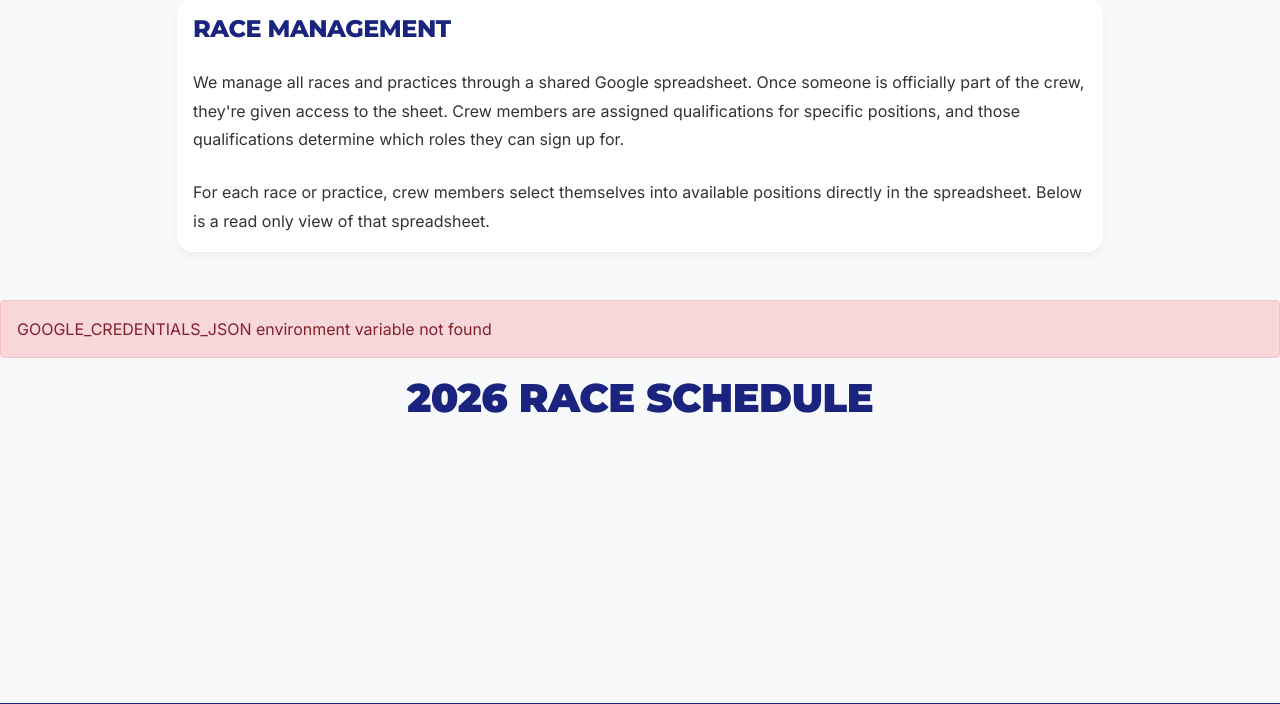
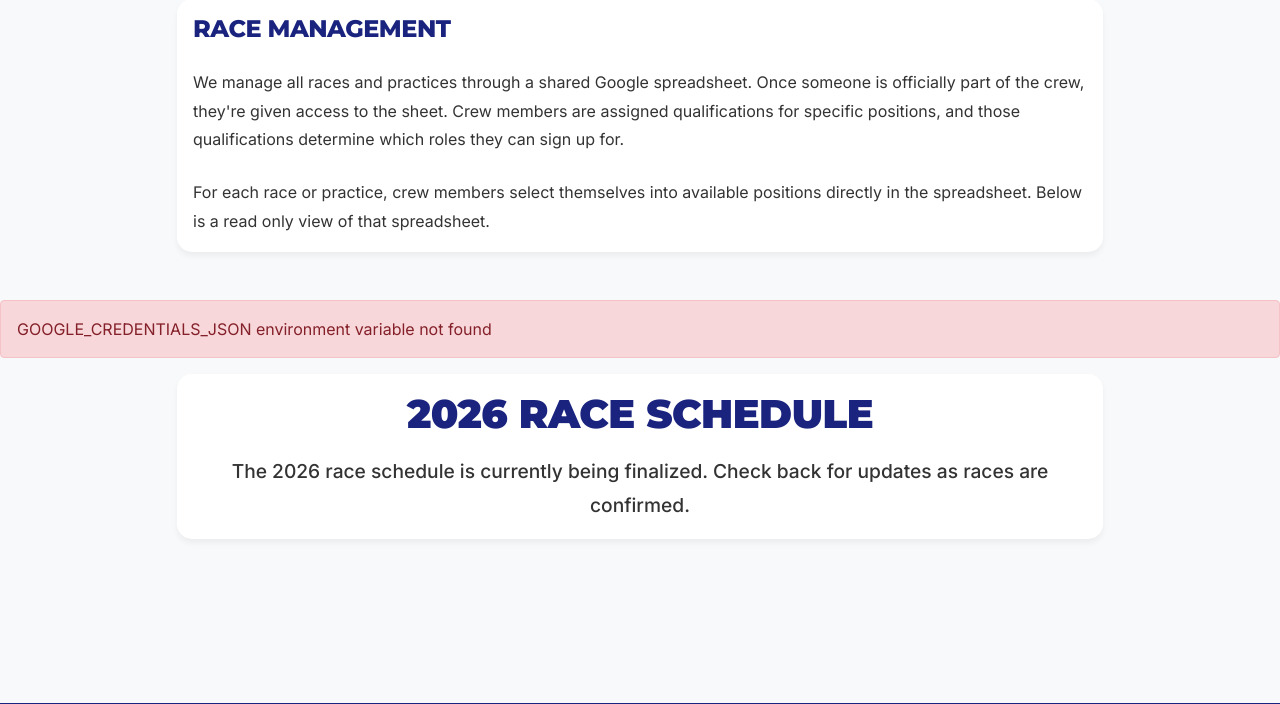
Before and after one commit to reevesg/photon-411, a Flask app: page /races in a window 1280 px wide. Shown: the part 97-801 px from the top of the page. Run offline with Flask 3, Linux system fonts and the light colour scheme.

Commit message:
race scheudle is a wip

```diff
--- a/templates/races.html
+++ b/templates/races.html
@@ -49,7 +49,18 @@
 </div>
 {% endif %}
 
-<h1 class="text-center">2026 Race Schedule</h1>
+<div class="container mb-4">
+    <div class="row justify-content-center">
+        <div class="col-lg-10">
+            <div class="card">
+                <div class="card-body text-center">
+                    <h1 class="mb-3">2026 Race Schedule</h1>
+                    <p class="lead mb-0">The 2026 race schedule is currently being finalized. Check back for updates as races are confirmed.</p>
+                </div>
+            </div>
+        </div>
+    </div>
+</div>
 {% if headers and data %}
 <div class="table-responsive">
     <table class="table table-striped table-hover">
```
